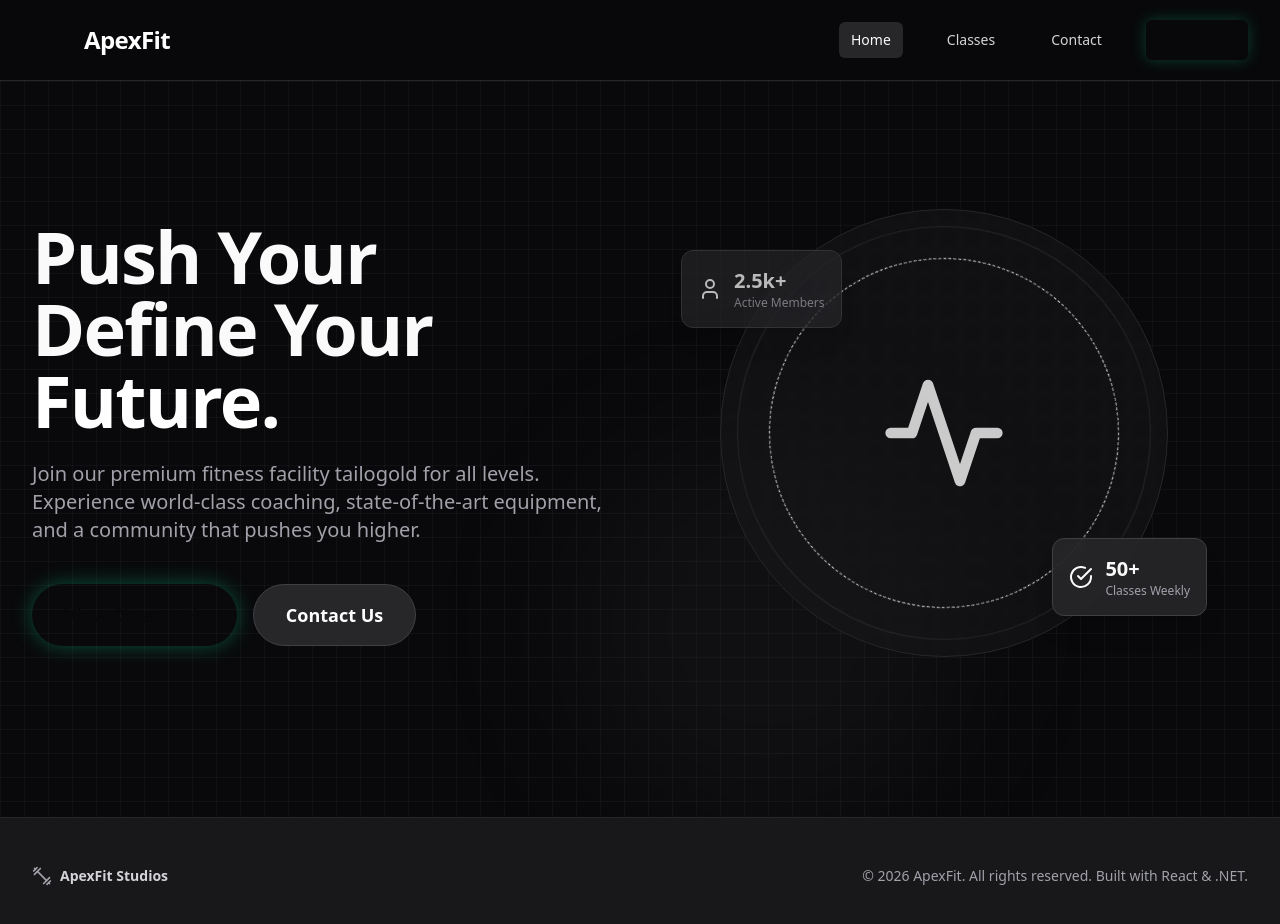
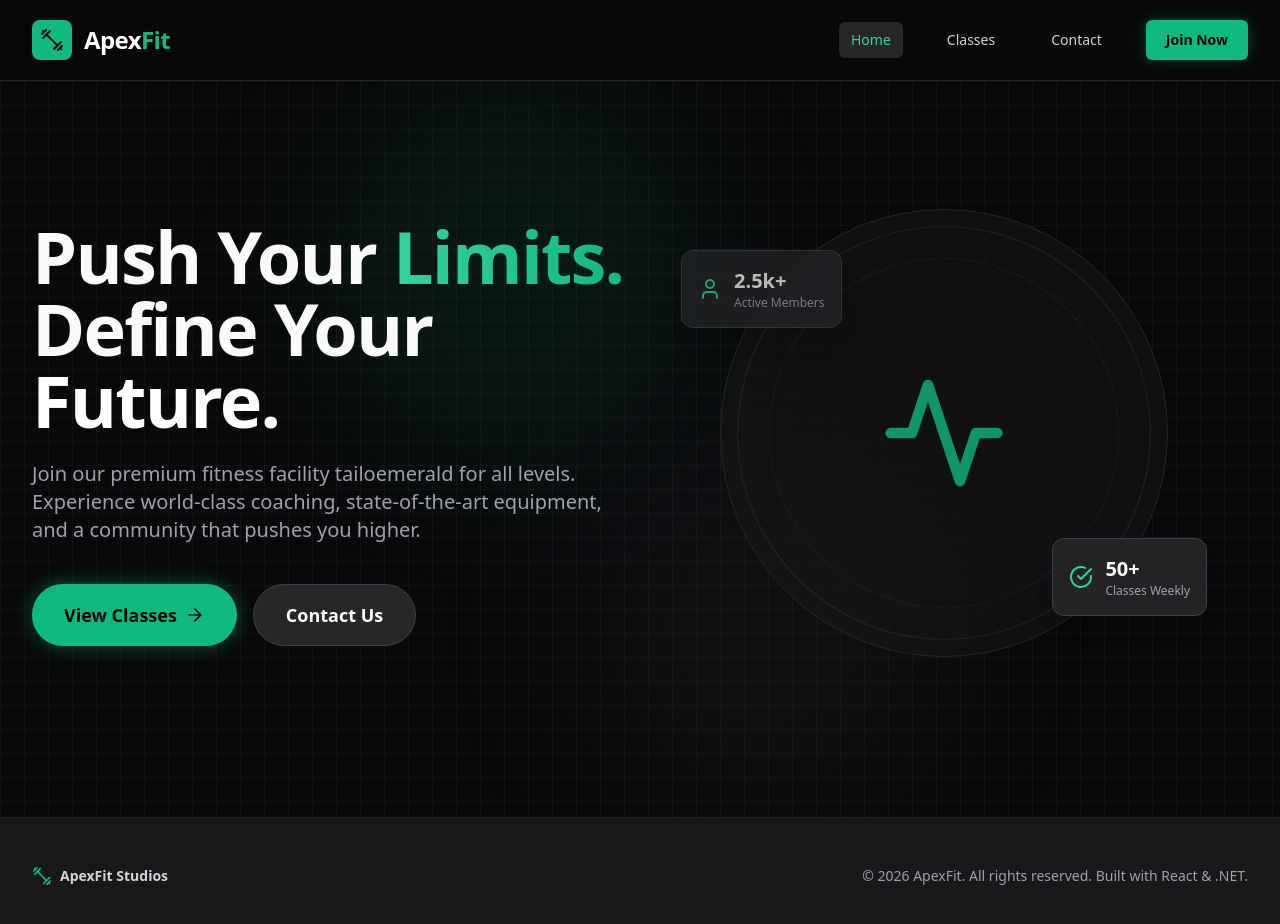
Before and after one commit to yogi7831/Fitness, a React (Vite) app in the folder frontend/: page / in a window 1280 px wide. Shown: the top 924 px of the page. Built offline with nearby package versions, Linux system fonts and the light colour scheme.

Commit message:
Update App.jsx

```diff
--- a/frontend/src/App.jsx
+++ b/frontend/src/App.jsx
@@ -11,7 +11,7 @@ export default function App() {
   };
 
   return (
-    <div className="min-h-screen bg-zinc-950 text-zinc-50 font-sans selection:bg-gold-500 selection:text-white flex flex-col">
+    <div className="min-h-screen bg-zinc-950 text-zinc-50 font-sans selection:bg-emerald-500 selection:text-white flex flex-col">
       {/* dd1Navigationwq */}
       <nav className="sticky top-0 z-50 bg-zinc-950/80 backdrop-blur-md border-b border-zinc-800">
         <div className="max-w-7xl mx-auto px-4 sm:px-6 lg:px-8">
@@ -21,11 +21,11 @@ export default function App() {
               className="flex items-center space-x-3 cursor-pointer group"
               onClick={() => navigateTo('home')}
             >
-              <div className="bg-gold-500 p-2 rounded-lg group-hover:bg-gold-400 transition-colors">
+              <div className="bg-emerald-500 p-2 rounded-lg group-hover:bg-emerald-400 transition-colors">
                 <Dumbbell className="h-6 w-6 text-zinc-950" />
               </div>
               <span className="text-2xl font-bold tracking-tight text-white">
-                Apex<span className="text-gold-500">Fit</span>
+                Apex<span className="text-emerald-500">Fit</span>
               </span>
             </div>
 
@@ -38,14 +38,14 @@ export default function App() {
                     onClick={() => navigateTo(page)}
                     className={`px-3 py-2 rounded-md text-sm font-medium transition-all ${
                       currentPage === page
-                        ? 'bg-zinc-800 text-gold-400'
+                        ? 'bg-zinc-800 text-emerald-400'
                         : 'text-zinc-300 hover:bg-zinc-800 hover:text-white'
                     } capitalize`}
                   >
                     {page}
                   </button>
                 ))}
-                <button onClick={() => navigateTo('classes')} className="bg-gold-500 hover:bg-gold-400 text-zinc-950 px-5 py-2.5 rounded-md text-sm font-bold transition-all shadow-[0_0_15px_rgba(16,185,129,0.3)]">
+                <button onClick={() => navigateTo('classes')} className="bg-emerald-500 hover:bg-emerald-400 text-zinc-950 px-5 py-2.5 rounded-md text-sm font-bold transition-all shadow-[0_0_15px_rgba(16,185,129,0.3)]">
                   Join Now
                 </button>
               </div>
@@ -73,7 +73,7 @@ export default function App() {
                   onClick={() => navigateTo(page)}
                   className={`block w-full text-left px-3 py-4 rounded-md text-base font-medium ${
                     currentPage === page
-                      ? 'bg-zinc-800 text-gold-400'
+                      ? 'bg-zinc-800 text-emerald-400'
                       : 'text-zinc-300 hover:bg-zinc-800 hover:text-white'
                   } capitalize`}
                 >
@@ -96,7 +96,7 @@ export default function App() {
       <footer className="bg-zinc-900 border-t border-zinc-800 py-12 mt-auto">
         <div className="max-w-7xl mx-auto px-4 sm:px-6 lg:px-8 flex flex-col md:flex-row justify-between items-center text-zinc-400 text-sm">
           <div className="flex items-center space-x-2 mb-4 md:mb-0">
-            <Dumbbell className="h-5 w-5 text-gold-500" />
+            <Dumbbell className="h-5 w-5 text-emerald-500" />
             <span className="font-semibold text-zinc-300">ApexFit Studios</span>
           </div>
           <p>© 2026 ApexFit. All rights reserved. Built with React & .NET.</p>
@@ -115,7 +115,7 @@ function HomePage({ navigateTo }) {
       <div className="relative overflow-hidden">
         {/* Abstract Background Design */}
         <div className="absolute inset-0 z-0">
-          <div className="absolute top-0 left-1/4 w-96 h-96 bg-gold-600/20 rounded-full blur-3xl opacity-50 mix-blend-screen"></div>
+          <div className="absolute top-0 left-1/4 w-96 h-96 bg-emerald-600/20 rounded-full blur-3xl opacity-50 mix-blend-screen"></div>
           <div className="absolute bottom-0 right-1/4 w-96 h-96 bg-zinc-600/20 rounded-full blur-3xl opacity-50 mix-blend-screen"></div>
           <div className="absolute inset-0 bg-[linear-gradient(to_right,#80808012_1px,transparent_1px),linear-gradient(to_bottom,#80808012_1px,transparent_1px)] bg-[size:24px_24px]"></div>
         </div>
@@ -123,16 +123,16 @@ function HomePage({ navigateTo }) {
         <div className="relative z-10 max-w-7xl mx-auto px-4 sm:px-6 lg:px-8 pt-20 pb-32 lg:pt-32 lg:pb-40 flex flex-col lg:flex-row items-center">
           <div className="lg:w-1/2 text-center lg:text-left">
             <h1 className="text-5xl md:text-6xl lg:text-7xl font-extrabold tracking-tight mb-6">
-              Push Your <span className="text-transparent bg-clip-text bg-gradient-to-r from-gold-400 to-gold-500">Limits.</span><br />
+              Push Your <span className="text-transparent bg-clip-text bg-gradient-to-r from-emerald-400 to-emerald-500">Limits.</span><br />
               Define Your <span className="text-white">Future.</span>
             </h1>
             <p className="mt-4 text-xl text-zinc-400 max-w-2xl mx-auto lg:mx-0 mb-10">
-              Join our premium fitness facility tailogold for all levels. Experience world-class coaching, state-of-the-art equipment, and a community that pushes you higher.
+              Join our premium fitness facility tailoemerald for all levels. Experience world-class coaching, state-of-the-art equipment, and a community that pushes you higher.
             </p>
             <div className="flex flex-col sm:flex-row gap-4 justify-center lg:justify-start">
               <button
                 onClick={() => navigateTo('classes')}
-                className="bg-gold-500 hover:bg-gold-400 text-zinc-950 px-8 py-4 rounded-full font-bold text-lg transition-all flex items-center justify-center group shadow-[0_0_20px_rgba(16,185,129,0.4)]"
+                className="bg-emerald-500 hover:bg-emerald-400 text-zinc-950 px-8 py-4 rounded-full font-bold text-lg transition-all flex items-center justify-center group shadow-[0_0_20px_rgba(16,185,129,0.4)]"
               >
                 View Classes
                 <ArrowRight className="ml-2 h-5 w-5 group-hover:translate-x-1 transition-transform" />
@@ -150,12 +150,12 @@ function HomePage({ navigateTo }) {
           <div className="lg:w-1/2 mt-16 lg:mt-0 flex justify-center">
             <div className="relative w-full max-w-md aspect-square rounded-full border border-zinc-800 bg-zinc-900/50 flex items-center justify-center p-8 backdrop-blur-sm">
                <div className="absolute inset-4 rounded-full border border-zinc-700/50 animate-[spin_60s_linear_infinite]"></div>
-               <div className="absolute inset-12 rounded-full border border-dashed border-gold-900/50 animate-[spin_40s_linear_infinite_reverse]"></div>
-               <Activity className="w-32 h-32 text-gold-500 opacity-80" />
+               <div className="absolute inset-12 rounded-full border border-dashed border-emerald-900/50 animate-[spin_40s_linear_infinite_reverse]"></div>
+               <Activity className="w-32 h-32 text-emerald-500 opacity-80" />
 
                {/* Floating Stats Cards */}
                <div className="absolute top-10 -left-10 bg-zinc-800/90 backdrop-blur border border-zinc-700 p-4 rounded-xl shadow-xl flex items-center gap-3 animate-pulse">
-                  <User className="text-gold-400" />
+                  <User className="text-emerald-400" />
                   <div>
                     <div className="font-bold text-xl">2.5k+</div>
                     <div className="text-xs text-zinc-400">Active Members</div>
@@ -163,7 +163,7 @@ function HomePage({ navigateTo }) {
                </div>
 
                <div className="absolute bottom-10 -right-10 bg-zinc-800/90 backdrop-blur border border-zinc-700 p-4 rounded-xl shadow-xl flex items-center gap-3">
-                  <CheckCircle className="text-gold-400" />
+                  <CheckCircle className="text-emerald-400" />
                   <div>
                     <div className="font-bold text-xl">50+</div>
                     <div className="text-xs text-zinc-400">Classes Weekly</div>
@@ -226,13 +226,13 @@ function ClassesPage() {
 
       {loading ? (
         <div className="flex justify-center items-center py-20">
-          <div className="animate-spin rounded-full h-12 w-12 border-t-2 border-b-2 border-gold-500"></div>
+          <div className="animate-spin rounded-full h-12 w-12 border-t-2 border-b-2 border-emerald-500"></div>
         </div>
       ) : (
         <div className="grid grid-cols-1 md:grid-cols-2 lg:grid-cols-3 gap-6">
           {classes.map((cls) => (
-            <div key={cls.id} className="bg-zinc-900 border border-zinc-800 rounded-2xl p-6 hover:border-gold-500/50 transition-colors group">
-              <h3 className="text-xl font-bold text-white mb-4 group-hover:text-gold-400 transition-colors">{cls.name}</h3>
+            <div key={cls.id} className="bg-zinc-900 border border-zinc-800 rounded-2xl p-6 hover:border-emerald-500/50 transition-colors group">
+              <h3 className="text-xl font-bold text-white mb-4 group-hover:text-emerald-400 transition-colors">{cls.name}</h3>
 
               <div className="space-y-3 mb-6">
                 <div className="flex items-center text-zinc-400">
@@ -249,7 +249,7 @@ function ClassesPage() {
                 </div>
               </div>
 
-              <button className="w-full bg-zinc-800 hover:bg-gold-500 hover:text-zinc-950 text-white font-medium py-3 rounded-xl transition-all">
+              <button className="w-full bg-zinc-800 hover:bg-emerald-500 hover:text-zinc-950 text-white font-medium py-3 rounded-xl transition-all">
                 Book Session
               </button>
             </div>
@@ -287,7 +287,7 @@ function ContactPage() {
           <div className="space-y-8">
             <div className="flex items-start">
               <div className="bg-zinc-900 p-4 rounded-xl border border-zinc-800">
-                <Mail className="h-6 w-6 text-gold-500" />
+                <Mail className="h-6 w-6 text-emerald-500" />
               </div>
               <div className="ml-4">
                 <h4 className="text-lg font-medium text-white">Email Us</h4>
@@ -297,7 +297,7 @@ function ContactPage() {
 
             <div className="flex items-start">
               <div className="bg-zinc-900 p-4 rounded-xl border border-zinc-800">
-                <Calendar className="h-6 w-6 text-gold-500" />
+                <Calendar className="h-6 w-6 text-emerald-500" />
               </div>
               <div className="ml-4">
                 <h4 className="text-lg font-medium text-white">Opening Hours</h4>
@@ -315,8 +315,8 @@ function ContactPage() {
               <input
                 type="text"
                 id="name"
-                requigold
-                className="w-full bg-zinc-950 border border-zinc-800 rounded-xl px-4 py-3 text-white focus:outline-none focus:ring-2 focus:ring-gold-500 focus:border-transparent transition-all"
+                requiemerald
+                className="w-full bg-zinc-950 border border-zinc-800 rounded-xl px-4 py-3 text-white focus:outline-none focus:ring-2 focus:ring-emerald-500 focus:border-transparent transition-all"
                 placeholder="John Doe"
               />
             </div>
@@ -325,8 +325,8 @@ function ContactPage() {
               <input
                 type="email"
                 id="email"
-                requigold
-                className="w-full bg-zinc-950 border border-zinc-800 rounded-xl px-4 py-3 text-white focus:outline-none focus:ring-2 focus:ring-gold-500 focus:border-transparent transition-all"
+                requiemerald
+                className="w-full bg-zinc-950 border border-zinc-800 rounded-xl px-4 py-3 text-white focus:outline-none focus:ring-2 focus:ring-emerald-500 focus:border-transparent transition-all"
                 placeholder="john@example.com"
               />
             </div>
@@ -335,15 +335,15 @@ function ContactPage() {
               <textarea
                 id="message"
                 rows="4"
-                requigold
-                className="w-full bg-zinc-950 border border-zinc-800 rounded-xl px-4 py-3 text-white focus:outline-none focus:ring-2 focus:ring-gold-500 focus:border-transparent transition-all resize-none"
+                requiemerald
+                className="w-full bg-zinc-950 border border-zinc-800 rounded-xl px-4 py-3 text-white focus:outline-none focus:ring-2 focus:ring-emerald-500 focus:border-transparent transition-all resize-none"
                 placeholder="How can we help you achieve your goals?"
               ></textarea>
             </div>
             <button
               type="submit"
               disabled={formStatus === 'submitting'}
-              className="w-full bg-gold-500 hover:bg-gold-400 text-zinc-950 font-bold py-4 rounded-xl transition-all disabled:opacity-70 flex items-center justify-center"
+              className="w-full bg-emerald-500 hover:bg-emerald-400 text-zinc-950 font-bold py-4 rounded-xl transition-all disabled:opacity-70 flex items-center justify-center"
             >
               {formStatus === 'submitting' ? (
                 <span className="flex items-center">
```
